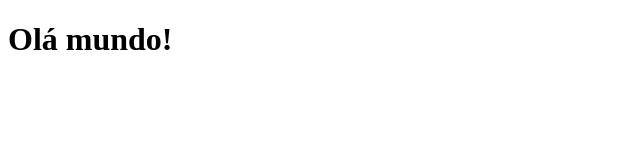
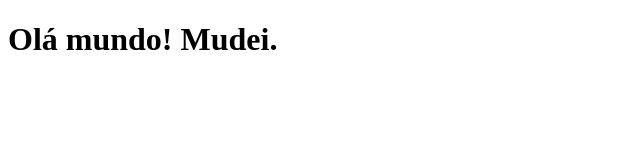
Before and after one commit to samuelmpmac/coursera-teste, a plain HTML site: page index.html in a window 1280 px wide. Shown: the whole page, without its empty margins (0-640 px from the left). Drawn offline with Linux system fonts and the light colour scheme.

Commit message:
Novo arquivo

```diff
--- a/index.html
+++ b/index.html
@@ -5,6 +5,6 @@
     <title>Olá mundo</title>
   </head>
   <body>
-    <h1>Olá mundo!</h1>
+    <h1>Olá mundo! Mudei.</h1>
   </body>
 </html>
```
